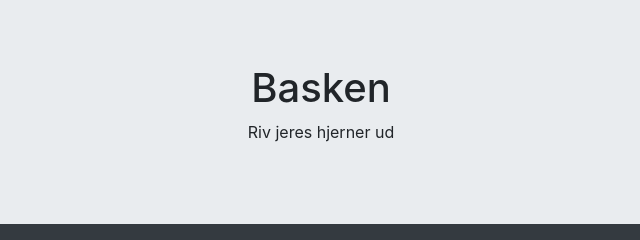
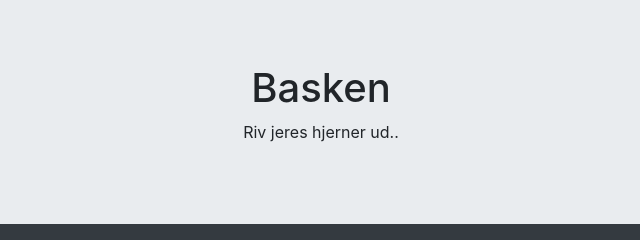
Before and after one commit to Matttuu/Basken, a plain HTML site: page index.html in a window 1280 px wide. Shown: the top 240 px of the page, 319-959 px from the left. Drawn offline with nearby package versions, Linux system fonts and the light colour scheme.

Commit message:
WEWAERAWR

```diff
--- a/index.html
+++ b/index.html
@@ -19,7 +19,7 @@
 
     <div class="jumbotron text-center" style="margin-bottom:0">
             <h1> Basken</h1>
-            <p>Riv jeres hjerner ud</p>
+            <p>Riv jeres hjerner ud..</p>
     </div>
 
     <nav class="navbar navbar-expand-sm bg-dark navbar-dark">
```
